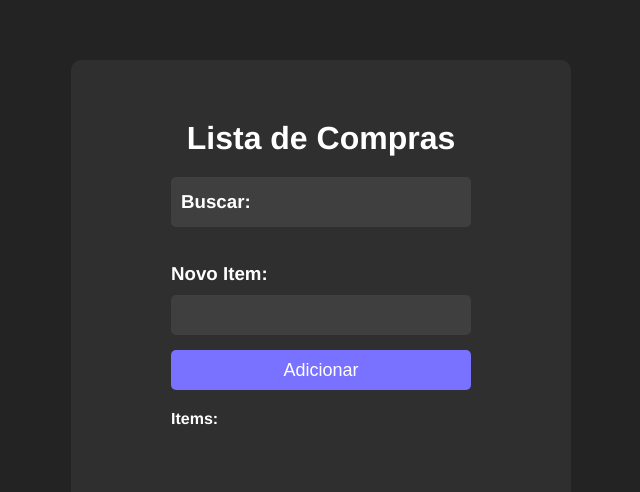
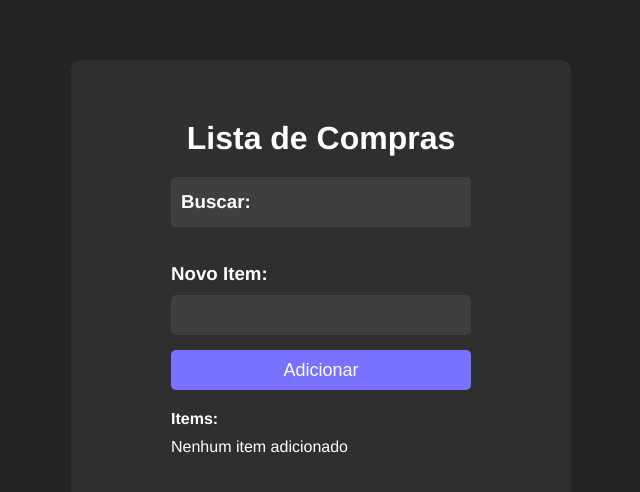
Before and after one commit to bduarte10/Lista-de-compras, a React (Vite) app: page / in a window 1280 px wide. Shown: the top 492 px of the page, without its empty margins (319-959 px from the left). Built offline with nearby package versions, Linux system fonts and the light colour scheme.

Commit message:
mensagem de nenhum item adicionado

```diff
--- a/src/App.tsx
+++ b/src/App.tsx
@@ -63,18 +63,21 @@ function App() {
         </form>
         <div className={styles.items}>
           <h3>Items:</h3>
+
+          {items.length === 0 && <p>Nenhum item adicionado</p>}
+          <ul>
             {filteredItems.map(({ item, index }) => (
-            <div className={styles.item} key={index}>
+              <li className={styles.item} key={index}>
                 {item}
-
                 <button
                   className={styles.deleteButton}
                   onClick={() => handleDeleteItem(index || 0)}
                 >
                   X
                 </button>
-            </div>
+              </li>
             ))}
+          </ul>
         </div>
       </article>
     </>
```
Lines whose indentation alone changed are shown as unchanged.
